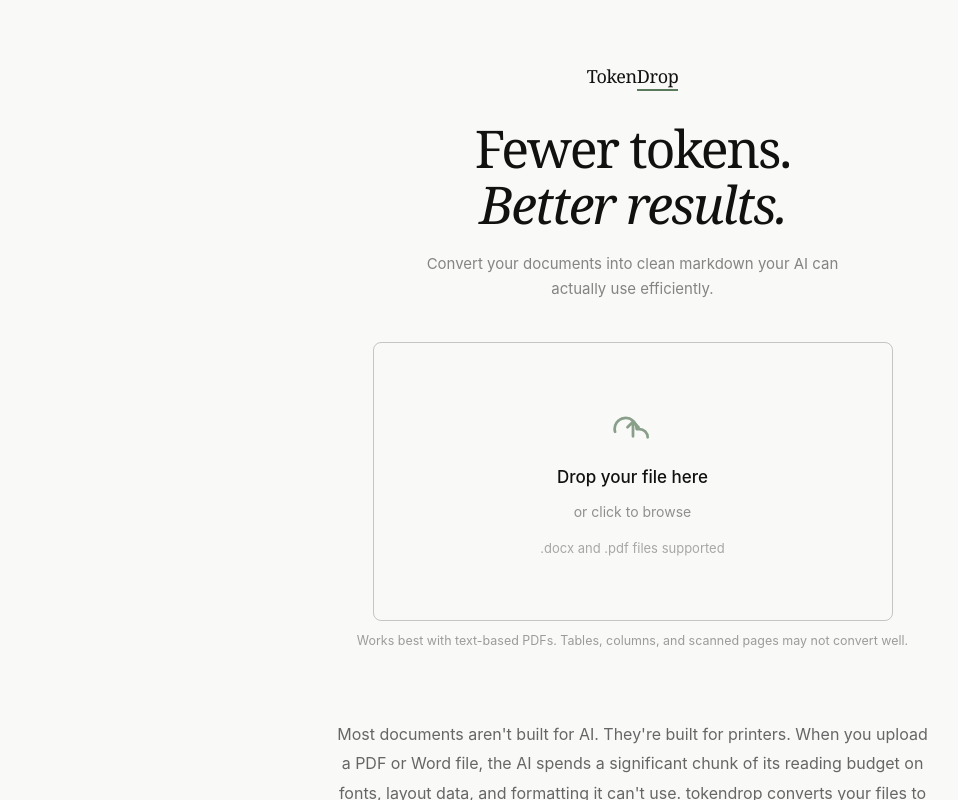
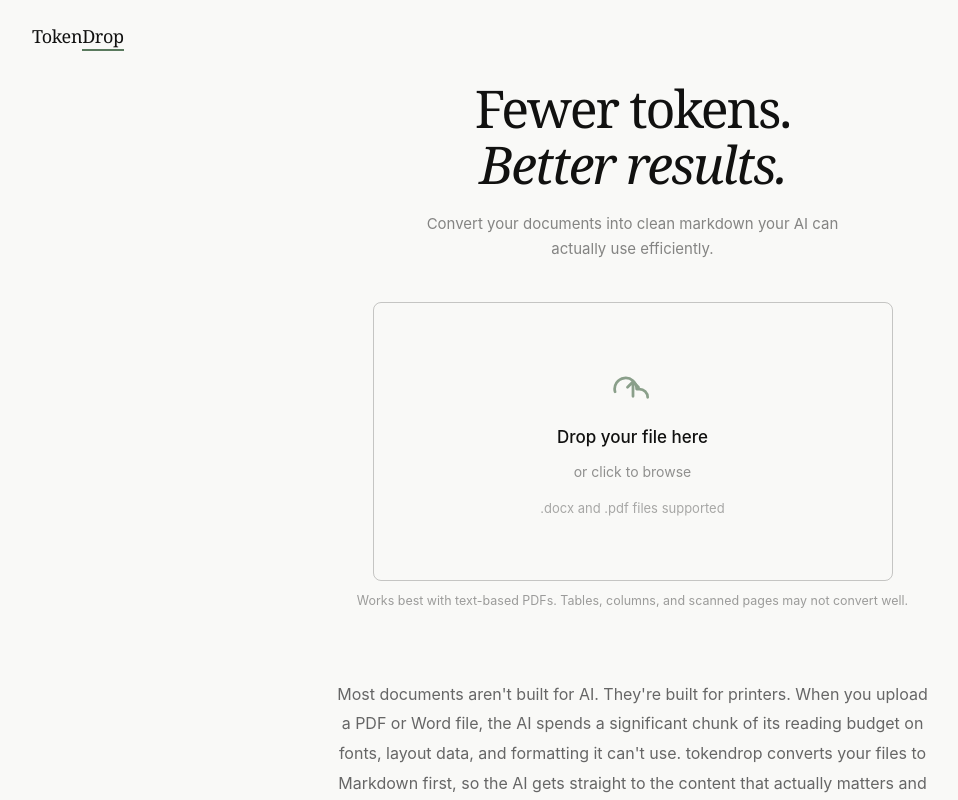
Before and after one commit to zach-ss/tokendrop, a React (Vite) app: page / in a window 1280 px wide. Shown: the whole page, without its empty margins (0-958 px from the left). Built offline with nearby package versions, Linux system fonts and the light colour scheme.

Commit message:
Update App.css

```diff
--- a/src/App.css
+++ b/src/App.css
@@ -43,10 +43,11 @@
   flex-direction: column;
   align-items: center;
   justify-content: center;
-  padding: 4rem 2rem 2rem;
+  padding: 5rem 2rem 2rem;
   width: 100%;
   margin-left: auto;
   margin-right: auto;
+  position: relative;
 }
 
 .app-title {
@@ -56,6 +57,9 @@
   letter-spacing: -0.02em;
   color: var(--text);
   margin-bottom: 2rem;
+  position: absolute;
+  top: 1.5rem;
+  left: 2rem;
 }
 
 .logo-drop {
```
